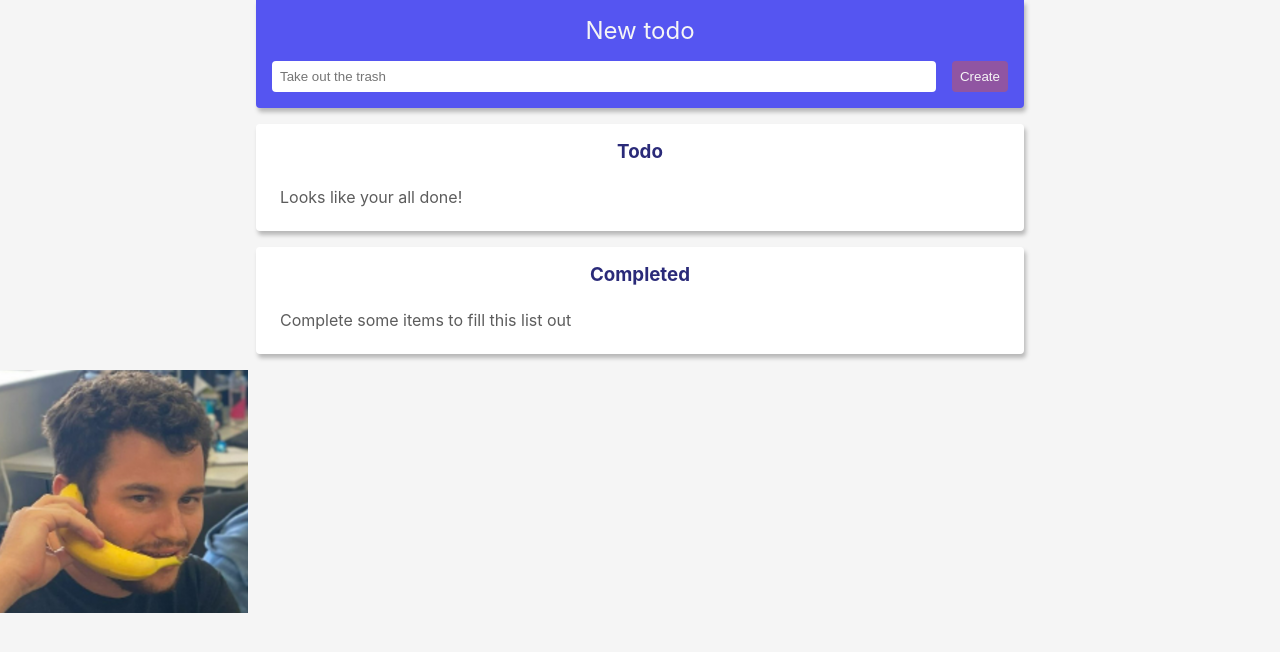
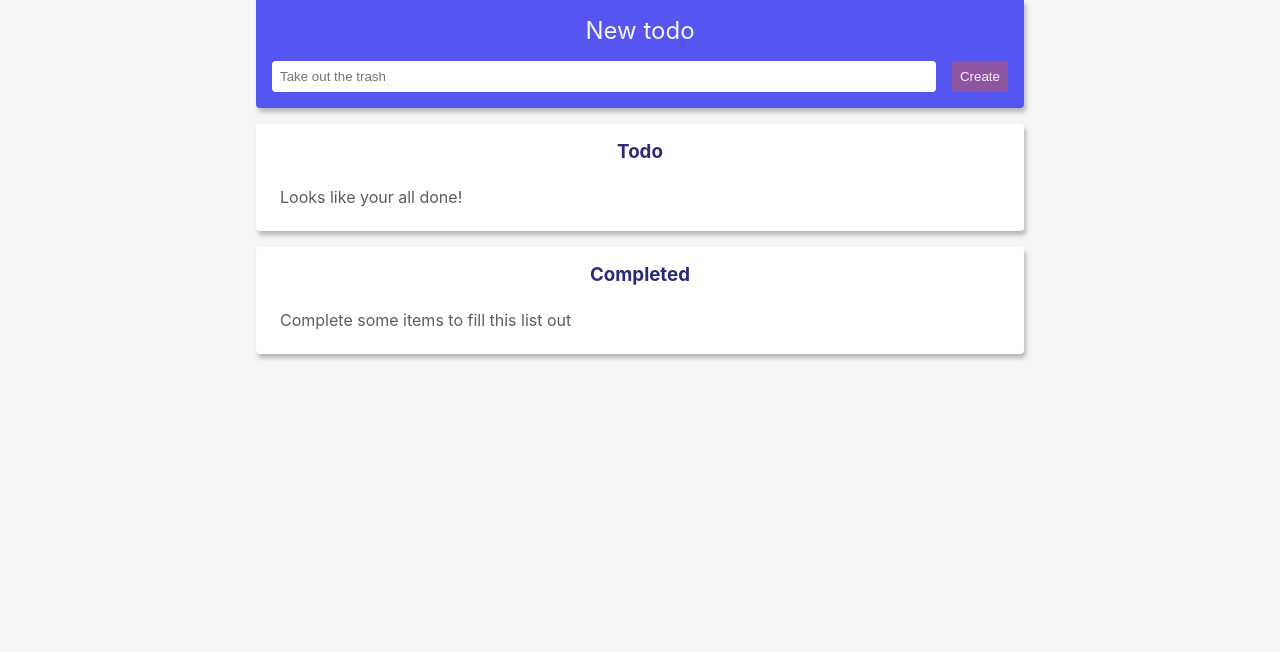
Before and after one commit to crzytrane/todo, a React (Create React App) app: page / in a window 1280 px wide. Shown: the top 652 px of the page. Built offline with nearby package versions, Linux system fonts and the light colour scheme.

Commit message:
bye bye dan!

```diff
--- a/src/App.tsx
+++ b/src/App.tsx
@@ -42,7 +42,6 @@ function App() {
         <NewTodo />
         <TodoList />
       </StyledAppContainer>
-      <img src="/super-secret-image.png" />
     </TodoContext.Provider>
   );
 }
```
Also changed, not shown: public/super-secret-image.png (deleted).
